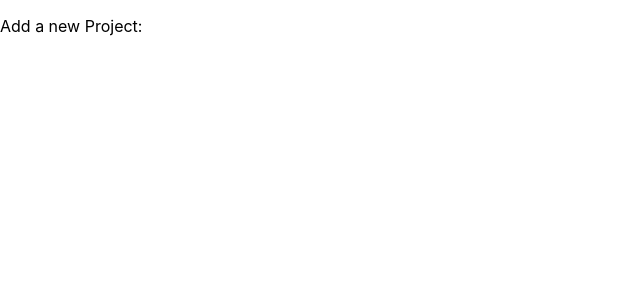
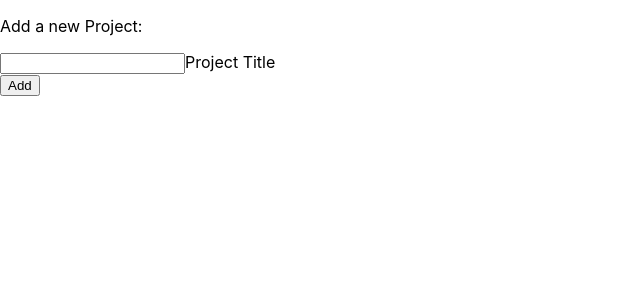
Before and after one commit to grantrulon/webapps-final-project, a React (Create React App) app in the folder front-end/: page /projects/add in a window 1280 px wide. Shown: the top 300 px of the page, without its empty margins (0-640 px from the left). Built offline with nearby package versions, Linux system fonts and the light colour scheme.

Commit message:
began implementing AddProject.js

```diff
--- a/front-end/src/AddProject.js
+++ b/front-end/src/AddProject.js
@@ -19,6 +19,11 @@ function AddProject() {
   return (
     <>
       <p>Add a new Project:</p>
+      <form id="newProjectForm" onSubmit={AddProject}>
+        <input type="text" id="name" value={projectTitle} onChange={(e) => setTitle(e.target.value)}/>
+        <label>Project Title</label> <br></br>
+        <button type="submit">Add</button>
+      </form>
     </>
   );
   }
```
